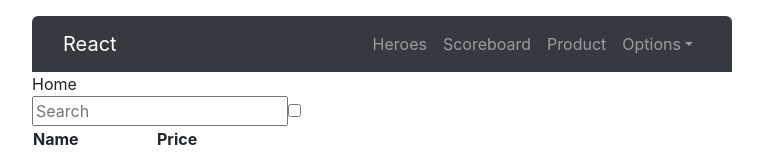
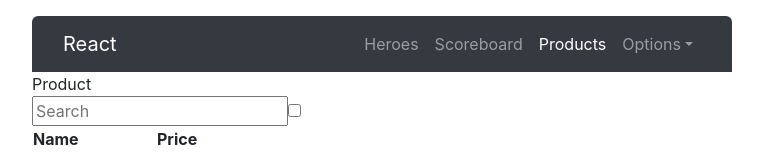
Before and after one commit to yechanchanny/scoreboard, a React (Create React App) app: page /products in a window 1280 px wide. Shown: the top 156 px of the page, without its empty margins (258-1021 px from the left). Built offline with nearby package versions, Linux system fonts and the light colour scheme.

Commit message:
부트스트랩 적용

```diff
--- a/src/Menu.js
+++ b/src/Menu.js
@@ -31,7 +31,7 @@ export const Menu = (props) =>{
                                 <NavLink to="/scoreboard" className="nav-link">Scoreboard</NavLink>
                             </NavItem>
                             <NavItem>
-                                <NavLink to="/product" className="nav-link">Product</NavLink>
+                                <NavLink to="/products" className="nav-link">Products</NavLink>
                             </NavItem>
                             <UncontrolledDropdown nav inNavbar>
                                 <DropdownToggle nav caret>
--- a/src/page/products/Products.js
+++ b/src/page/products/Products.js
@@ -3,7 +3,7 @@ import React from "react";
 export const Products = (props) =>{
     return (
         <div>
-            Home
+            Product
         </div>
     )
 };
--- a/src/page/scoreboard/Scoreboard.js
+++ b/src/page/scoreboard/Scoreboard.js
@@ -3,7 +3,7 @@ import React from "react";
 export const Scoreboard = (props) =>{
     return (
         <div>
-            Home
+            Scoreboard
         </div>
     )
 }
```
